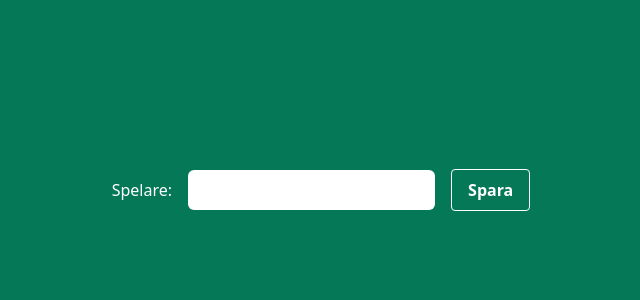
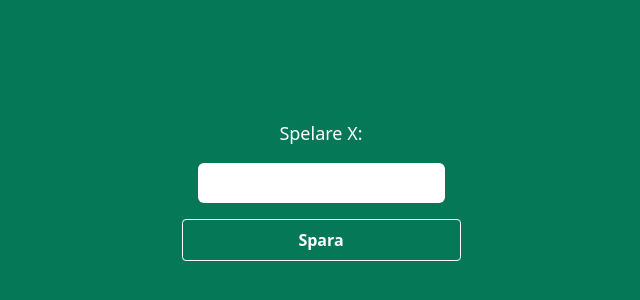
Before and after one commit to maedl/tic-tac-toe-vue-ts, a Vue app: page / in a window 1280 px wide. Shown: the part 210-510 px from the top of the page, without its empty margins (319-959 px from the left). Built offline with nearby package versions, Linux system fonts and the light colour scheme.

Commit message:
handle player selection

```diff
--- a/src/components/PlayerInput.vue
+++ b/src/components/PlayerInput.vue
@@ -1,34 +1,46 @@
 <template>
-  <form @submit.prevent="$emit('add-player', playerInput)" class="flex justify-center items-center">
-    <label for="player-name">Spelare:</label>
-    <input type="text" name="player-name" v-model="playerInput" class="text-black rounded-md mx-4 h-10 px-2">
-    <button class="btn" :btnText="btnText">{{ btnText }}</button>
+  <form @submit.prevent="handleSubmit" class="flex flex-col justify-center items-center w-full">
+    <label for="player-name" class="text-lg">Spelare<span :playerPiece="playerPiece">{{ ' ' + playerPiece + ':' }}</span></label>
+    <div class="flex flex-col">
+      <input type="text" name="player-name" v-model="playerInput" class="text-black rounded-md mx-4 h-10 px-2 my-4">
+      <button class="btn" :btnText="btnText">{{ btnText }}</button>
+    </div>
   </form>
 </template>
 
 <script setup lang="ts">
-import { onMounted, ref } from 'vue';
-import { Player } from '../models/Player';
+import { ref, watch } from 'vue';
+import { playingPiece } from '../models/Player';
 
-defineEmits<{
+interface IPlayerInputProps {
+  playerCount: number
+}
+
+const emit = defineEmits<{
   (e: 'add-player', playerName: string) :void,
 }> ();
 
+const props = defineProps<IPlayerInputProps>();
+
 const playerInput = ref('');
-const btnText = ref('');
+const btnText = ref('Spara');
+const playerPiece = ref(playingPiece.X)
 
-onMounted(() => {
-  btnText.value = 'Spara';
-})
+watch(() => props.playerCount, (newPlayerCount) => {
+  if(newPlayerCount == 1) {
+    btnText.value = 'Starta spel';
+    playerPiece.value = playingPiece.O;
+  }
+});
 
-const handleClick = () => {
-  const player = new Player('', '')
+const handleSubmit = () => {
+  emit('add-player', playerInput.value);
+  playerInput.value = '';
 
-  btnText.value = 'Spela';
+  if(props.playerCount == 1) {
+    btnText.value = 'Starta spel';
+  }
+
 }
 
 </script>
-
-<style lang="scss" scoped>
-
-</style>
--- a/src/components/SelectPlayers.vue
+++ b/src/components/SelectPlayers.vue
@@ -1,26 +1,32 @@
 <template>
-<PlayerInput @add-player="addPlayer"></PlayerInput>
+<PlayerInput @add-player="addPlayer" :playerCount="playerCount"></PlayerInput>
 
 </template>
 
 <script setup lang="ts">
-import { ref } from 'vue';
+import { ref, computed } from 'vue';
 import PlayerInput from './PlayerInput.vue';
-import { Player } from '../models/Player';
+import { Player, playingPiece } from '../models/Player';
 
-const players = ref<Player[]>([])
+const emits = defineEmits<{
+  (e: 'max-players') :void,
+}> ();
+
+const players = ref<Player[]>([]);
+const playerCount = computed(() => players.value.length);
 
 const addPlayer = (playerName: string) => {
+  const piece = players.value.length === 0 ? playingPiece.X : playingPiece.O;
+
   players.value = [
     ...players.value,
-    new Player(playerName, 'X')
+    new Player(playerName, piece)
   ];
 
-  console.log(players);
+  if (players.value.length == 2) {
+    return emits('max-players')
+  }
+
 }
 
 </script>
-
-<style lang="scss" scoped>
-
-</style>
```
